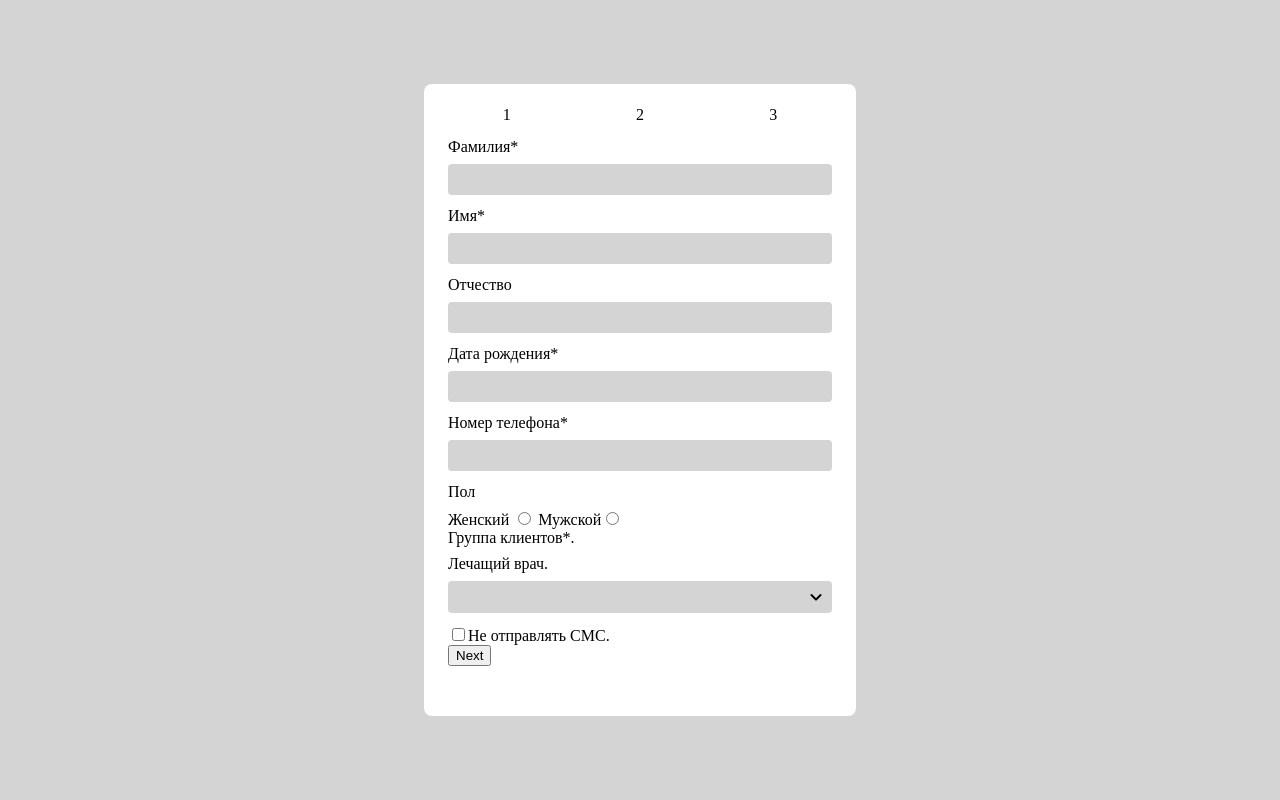
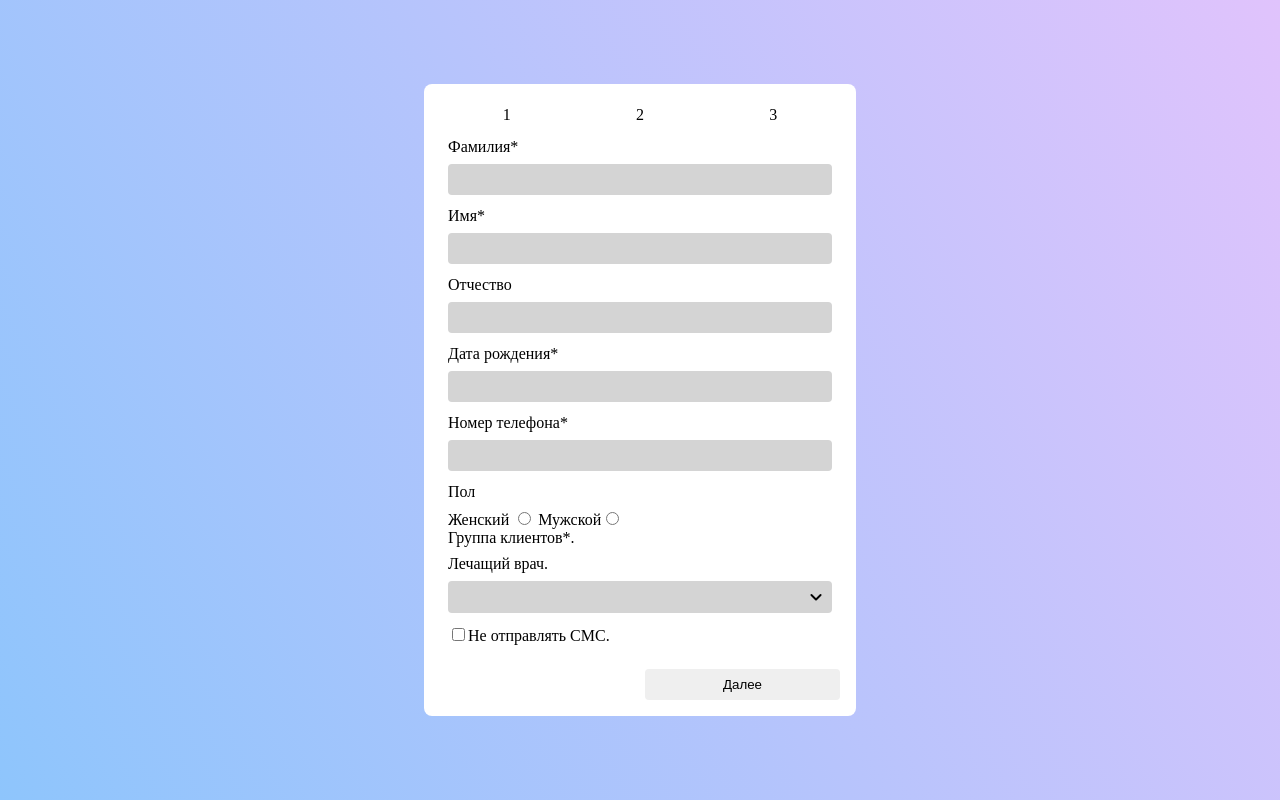
Before and after one commit to Sadnessa/test-form, a Vue app: page / in a window 1280 px wide. Built offline with nearby package versions, Linux system fonts and the light colour scheme.

Commit message:
Added button component.

```diff
--- a/src/App.vue
+++ b/src/App.vue
@@ -9,8 +9,18 @@
       <About v-if="currentForm == 0"></About>
       <Address v-if="currentForm == 1"></Address>
       <Passport v-if="currentForm == 2"></Passport>
-      <button @click="prevButton" v-if="this.currentForm >= 1">Prev</button>
-      <button @click="nextButton" v-if="this.currentForm <= 1">Next</button>
+    </div>
+    <div class="btns">
+      <div class="btns__wrapper">
+        <FormButton @click="prevButton" v-if="this.currentForm >= 1">
+          Назад
+        </FormButton>
+      </div>
+      <div class="btns__wrapper">
+        <FormButton @click="nextButton" v-if="this.currentForm <= 1">
+          Далее
+        </FormButton>
+      </div>
     </div>
   </FormCard>
 </template>
@@ -20,6 +30,7 @@ import FormCard from "./components/base/FormCard.vue";
 import About from "./components/About.vue";
 import Address from "./components/Address.vue";
 import Passport from "./components/Passport.vue";
+import FormButton from "./components/base/FormButton.vue";
 
 export default {
   components: {
@@ -27,6 +38,7 @@ export default {
     About,
     Address,
     Passport,
+    FormButton,
   },
 
   data() {
@@ -56,7 +68,8 @@ export default {
 
 <style>
 body {
-  background: rgb(212, 212, 212);
+  background-color: #8ec5fc;
+  background-image: linear-gradient(62deg, #8ec5fc 0%, #e0c3fc 100%);
   margin: 0px;
 }
 
@@ -96,5 +109,18 @@ p {
     padding: 8px;
     box-sizing: border-box;
   }
+
+  .btns {
+    display: flex;
+
+    &__wrapper {
+      width: 100%;
+      margin-right: 10px;
+
+      &:last-child {
+        margin-right: 0px;
+      }
+    }
+  }
 }
 </style>
--- a/src/components/base/FormButton.vue
+++ b/src/components/base/FormButton.vue
@@ -3,3 +3,12 @@
     <slot></slot>
   </button>
 </template>
+
+<style lang="scss" scoped>
+button {
+  width: 100%;
+  padding: 8px 12px;
+  border: none;
+  border-radius: 4px;
+}
+</style>
```
